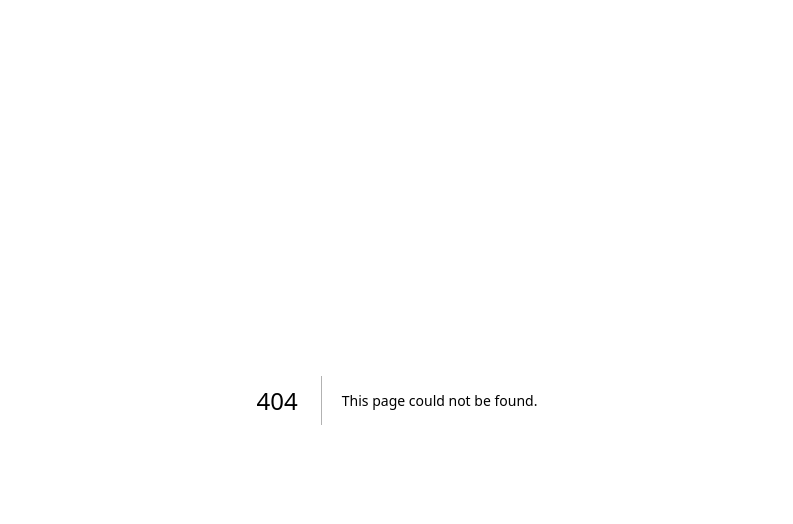
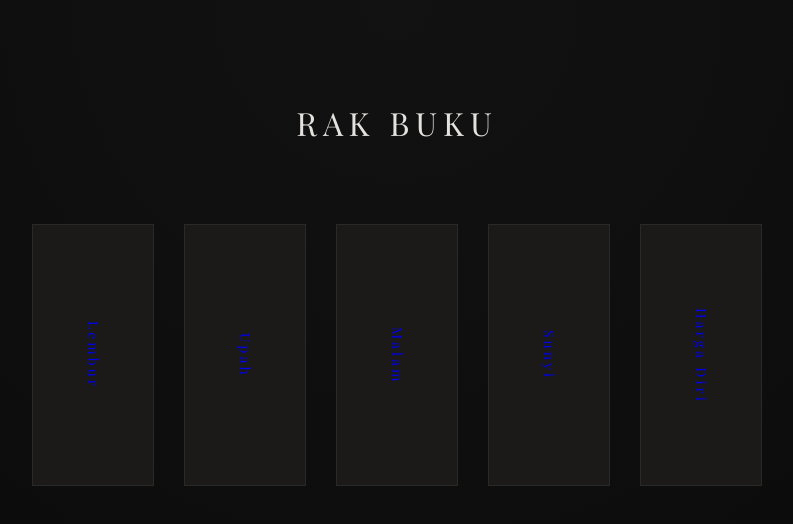
Before and after one commit to wildanferdiansyah06-crypto/kelaspekerja-v2, a Next.js app: page /galeri in a window 1280 px wide. Before the commit this address had no page. Shown: the top 524 px of the page, without its empty margins (243-1036 px from the left). Built offline with nearby package versions, Linux system fonts and the light colour scheme.

Commit message:
create bookshelf gallery

```diff
--- /dev/null
+++ b/app/galeri/page.tsx
@@ -0,0 +1,78 @@
+"use client";
+
+import Link from "next/link";
+
+const books = [
+  { id: 1, title: "Lembur", slug: "lembur" },
+  { id: 2, title: "Upah", slug: "upah" },
+  { id: 3, title: "Malam", slug: "malam" },
+  { id: 4, title: "Sunyi", slug: "sunyi" },
+  { id: 5, title: "Harga Diri", slug: "harga-diri" }
+];
+
+export default function Galeri() {
+  return (
+    <main
+      style={{
+        minHeight: "100vh",
+        padding: "80px 40px",
+        background: "radial-gradient(circle at top, #121212 0%, #080808 100%)",
+        color: "#e4e2df"
+      }}
+    >
+      <h1
+        style={{
+          textAlign: "center",
+          letterSpacing: "6px",
+          marginBottom: "80px",
+          fontWeight: 400
+        }}
+      >
+        RAK BUKU
+      </h1>
+
+      <div
+        style={{
+          display: "flex",
+          justifyContent: "center",
+          gap: "30px",
+          flexWrap: "wrap"
+        }}
+      >
+        {books.map((book) => (
+          <Link
+            key={book.id}
+            href={`/galeri/${book.slug}`}
+            style={{ textDecoration: "none" }}
+          >
+            <div
+              style={{
+                width: "120px",
+                height: "260px",
+                backgroundColor: "#1b1a19",
+                border: "1px solid #2a2928",
+                display: "flex",
+                alignItems: "center",
+                justifyContent: "center",
+                writingMode: "vertical-rl",
+                textOrientation: "mixed",
+                letterSpacing: "3px",
+                fontSize: "14px",
+                transition: "transform 0.3s ease",
+                cursor: "pointer"
+              }}
+              onMouseEnter={(e) =>
+                (e.currentTarget.style.transform = "translateY(-10px)")
+              }
+              onMouseLeave={(e) =>
+                (e.currentTarget.style.transform = "translateY(0px)")
+              }
+            >
+              {book.title}
+            </div>
+          </Link>
+        ))}
+      </div>
+    </main>
+  );
+}
```
